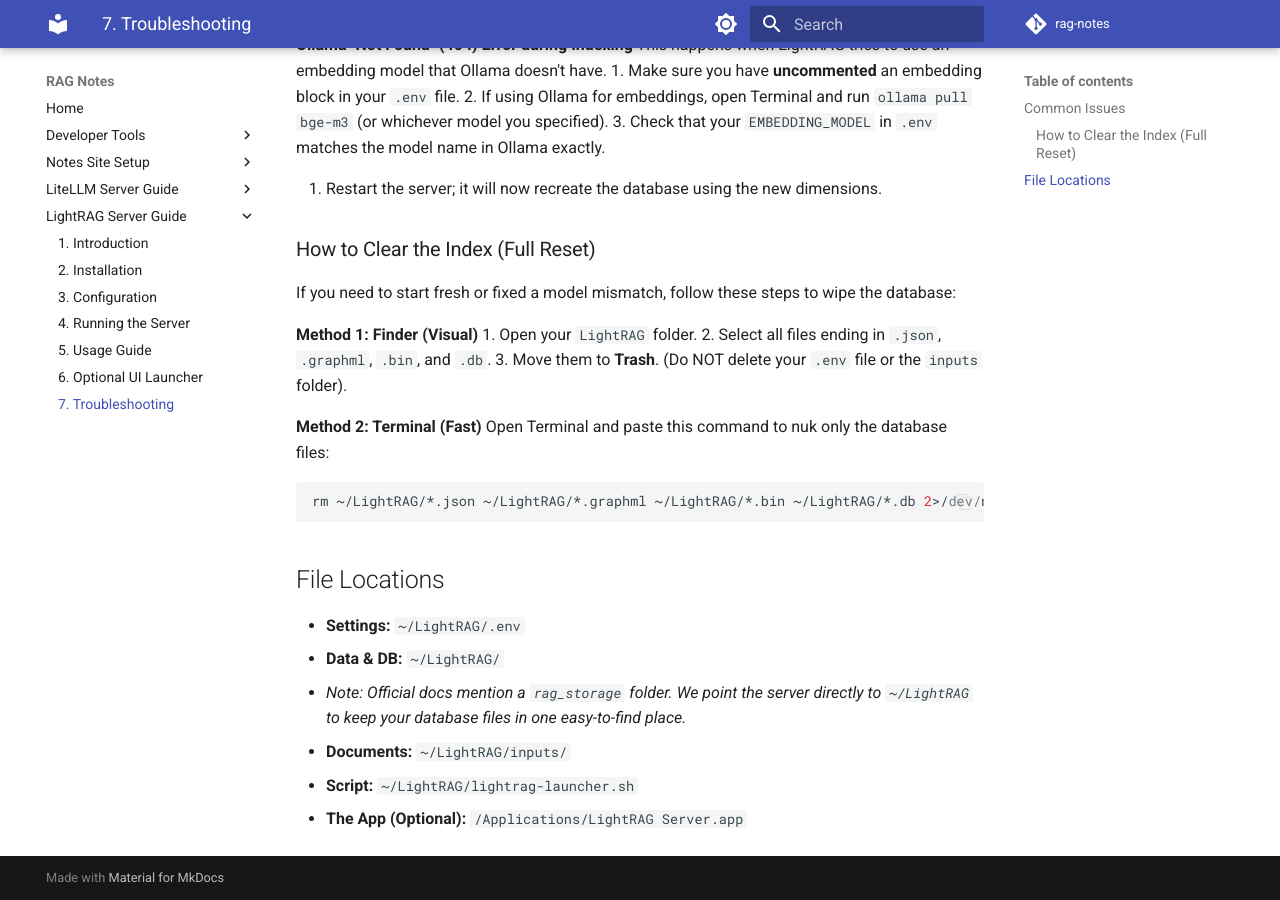
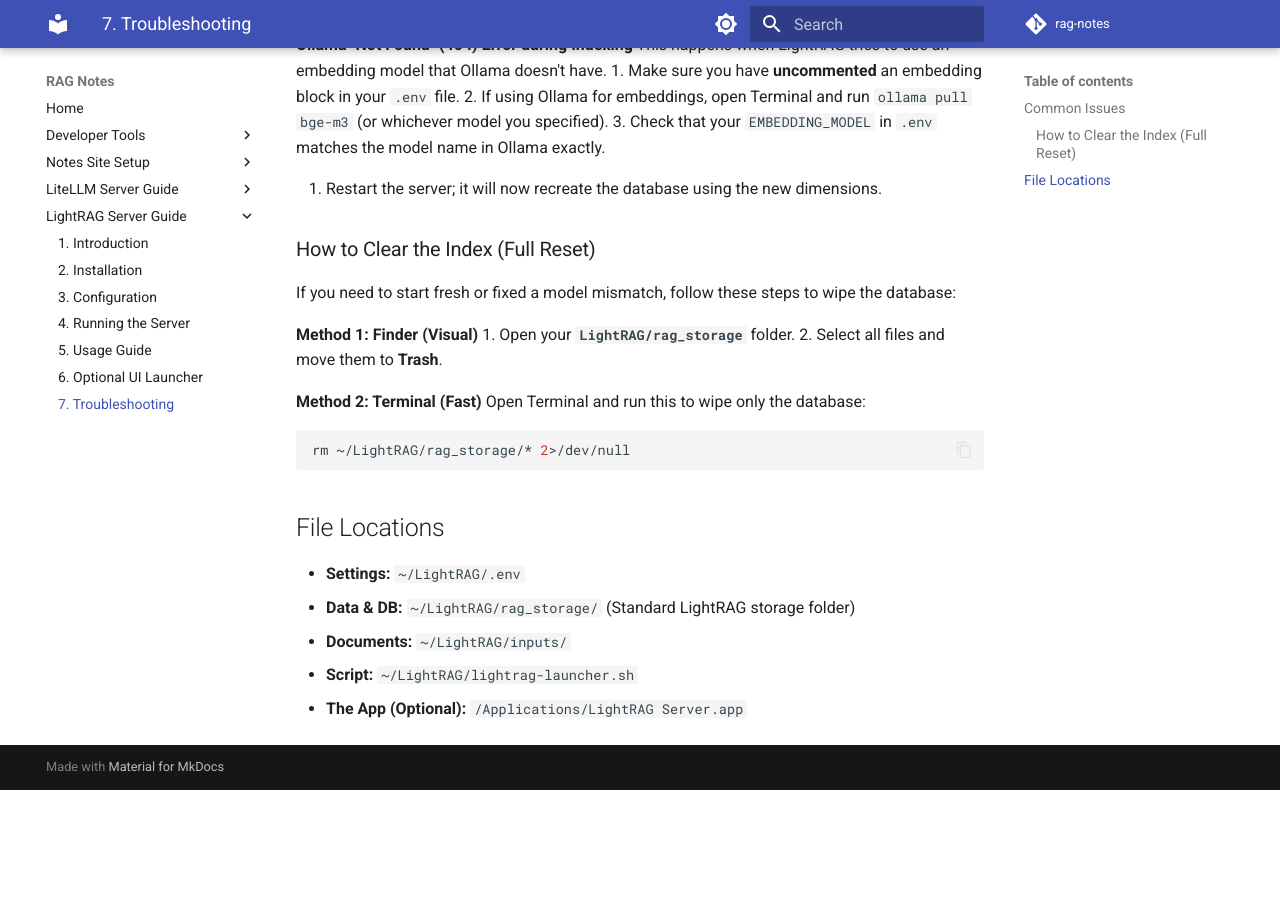
Before and after one commit to kbhatiya999/rag-notes, an MkDocs documentation site: the page built from docs/lightrag-server/7-troubleshooting.md, in a window 1280 px wide and 900 px high, scrolled down 523 px. Built offline with MkDocs 1.6.1 and Material for MkDocs 9.7.7, drawn with Linux system fonts in a browser that asks for light colours; comment, search, counter and statistics services are not loaded; after the commit the page ends 1313 px from its top, so only the background shows below that.

Commit message:
Finalized standard rag_storage directory structure

````diff
--- a/docs/lightrag-server/7-troubleshooting.md
+++ b/docs/lightrag-server/7-troubleshooting.md
@@ -27,21 +27,19 @@
 If you need to start fresh or fixed a model mismatch, follow these steps to wipe the database:
 
 **Method 1: Finder (Visual)**
-1. Open your `LightRAG` folder.
-2. Select all files ending in `.json`, `.graphml`, `.bin`, and `.db`.
-3. Move them to **Trash**. (Do NOT delete your `.env` file or the `inputs` folder).
+1. Open your **`LightRAG/rag_storage`** folder.
+2. Select all files and move them to **Trash**.
 
 **Method 2: Terminal (Fast)**
-Open Terminal and paste this command to nuk only the database files:
+Open Terminal and run this to wipe only the database:
 ```bash
-rm ~/LightRAG/*.json ~/LightRAG/*.graphml ~/LightRAG/*.bin ~/LightRAG/*.db 2>/dev/null
+rm ~/LightRAG/rag_storage/* 2>/dev/null
 ```
 
 ## File Locations
 
 - **Settings:** `~/LightRAG/.env`
-- **Data & DB:** `~/LightRAG/`
-  - *Note: Official docs mention a `rag_storage` folder. We point the server directly to `~/LightRAG` to keep your database files in one easy-to-find place.*
+- **Data & DB:** `~/LightRAG/rag_storage/` (Standard LightRAG storage folder)
 - **Documents:** `~/LightRAG/inputs/`
 - **Script:** `~/LightRAG/lightrag-launcher.sh`
 - **The App (Optional):** `/Applications/LightRAG Server.app`
````
Also changed, not shown: docs/lightrag-server/3-configuration.md (+6 -4 lines).
